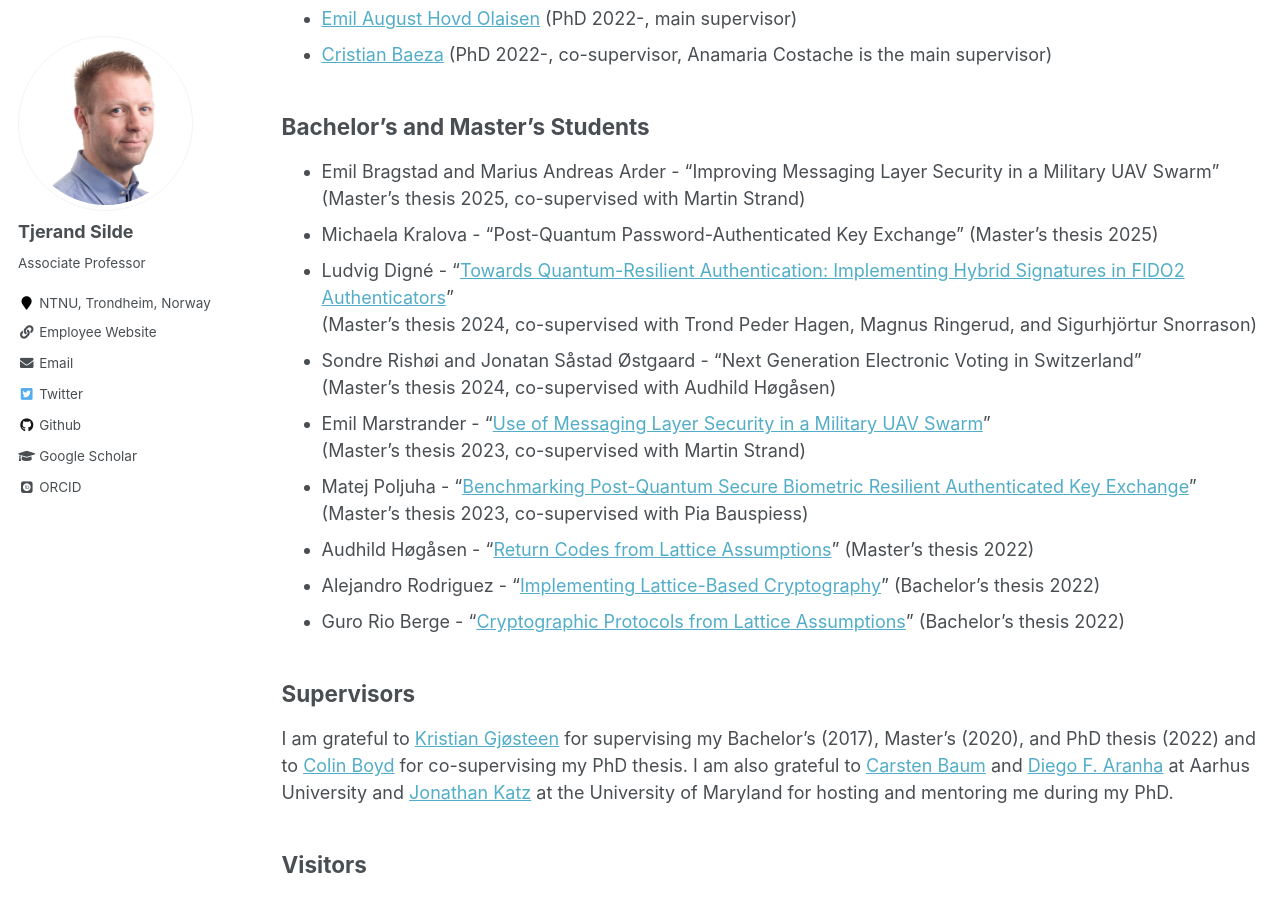
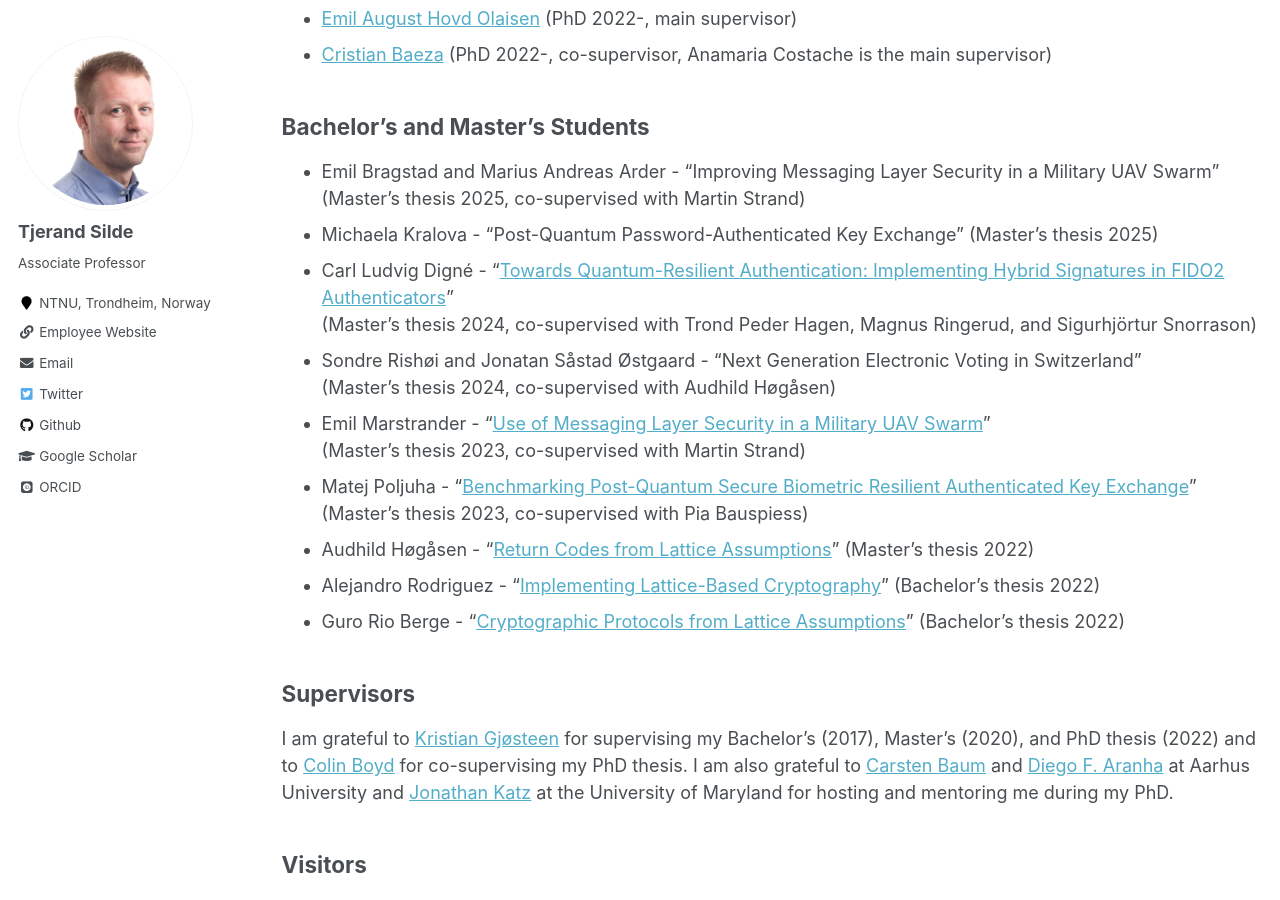
Before and after one commit to tjesi/tjesi.github.io, a Jekyll site: the page built from _pages/people.md, in a window 1280 px wide and 900 px high, scrolled down 429 px. Built offline with Jekyll 4.4.1, drawn with Linux system fonts in a browser that asks for light colours; some web fonts are replaced.

Commit message:
Update people.md

```diff
--- a/_pages/people.md
+++ b/_pages/people.md
@@ -22,7 +22,7 @@ author_profile: true
 - Emil Bragstad and Marius Andreas Arder - "Improving Messaging Layer Security in a Military UAV Swarm"
 (Master's thesis 2025, co-supervised with Martin Strand)
 - Michaela Kralova - "Post-Quantum Password-Authenticated Key Exchange" (Master's thesis 2025)
-- Ludvig Digné - "[Towards Quantum-Resilient Authentication: Implementing Hybrid Signatures in FIDO2 Authenticators](https://tjerandsilde.no/files/Ludvig.pdf)"
+- Carl Ludvig Digné - "[Towards Quantum-Resilient Authentication: Implementing Hybrid Signatures in FIDO2 Authenticators](https://tjerandsilde.no/files/Ludvig.pdf)"
 (Master's thesis 2024, co-supervised with Trond Peder Hagen, Magnus Ringerud, and Sigurhjörtur Snorrason)
 - Sondre Rishøi and Jonatan Såstad Østgaard - "Next Generation Electronic Voting in Switzerland"
 (Master's thesis 2024, co-supervised with Audhild Høgåsen)
```
